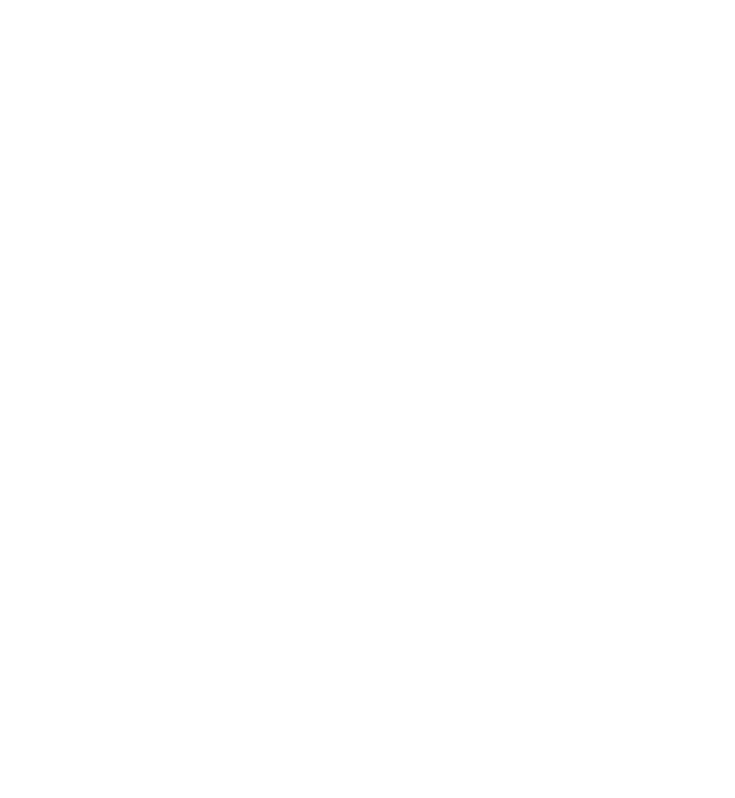
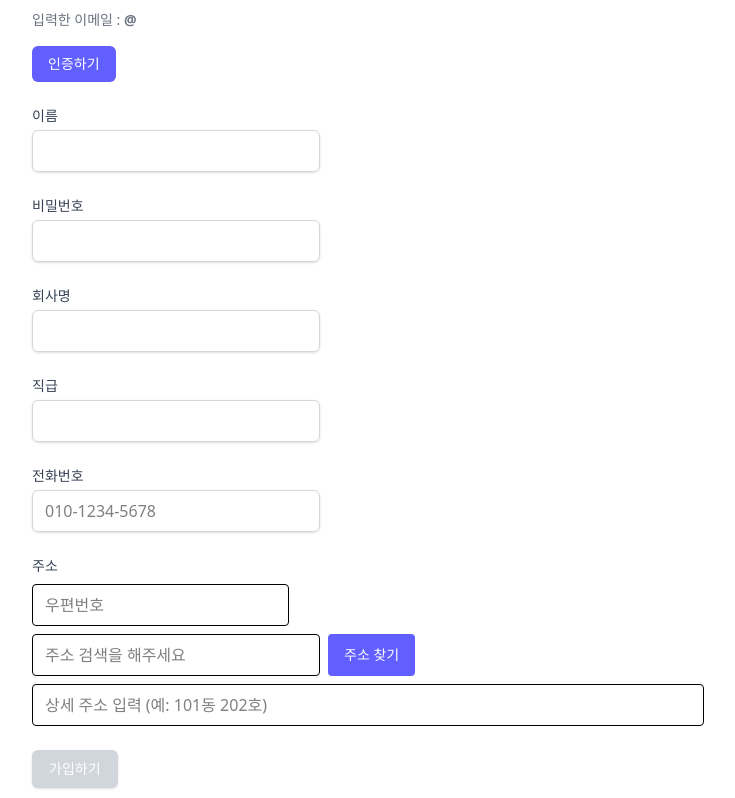
Before and after one commit to devRyan9025/dev-community-frontend, a React (Vite) app: page /register in a window 1280 px wide. Shown: the part 302-1100 px from the top of the page, without its empty margins (192-927 px from the left). Before the commit the page ends 800 px from the top, so only its background shows below. Built offline with nearby package versions, Linux system fonts and the light colour scheme; a web font is replaced by a local one.

Commit message:
Feat: 회원가입 구현

```diff
--- /dev/null
+++ b/src/api/DaumPostcodeScript.js
@@ -0,0 +1,6 @@
+export function loadDaumPostcodeScript(callback) {
+  const script = document.createElement('script');
+  script.src = '//t1.daumcdn.net/mapjsapi/bundle/postcode/prod/postcode.v2.js';
+  script.onload = callback;
+  document.body.appendChild(script);
+}
--- /dev/null
+++ b/src/components/common/AddressInput.jsx
@@ -0,0 +1,74 @@
+import { useEffect } from 'react';
+import { loadDaumPostcodeScript } from '../../api/DaumPostcodeScript';
+
+export default function AddressInput({
+  address,
+  setAddress,
+  detailAddress,
+  setDetailAddress,
+  postcode,
+  setPostcode,
+}) {
+  useEffect(() => {
+    loadDaumPostcodeScript(() => {
+      // 스크립트 로딩 완료
+    });
+  }, []);
+
+  const handleSearchAddress = () => {
+    new window.daum.Postcode({
+      oncomplete: function (data) {
+        let fullAddress = data.address;
+
+        if (data.addressType === 'R') {
+          if (data.bname) fullAddress += ` ${data.bname}`;
+          if (data.buildingName) fullAddress += `, ${data.buildingName}`;
+        }
+
+        setAddress(fullAddress);
+        setPostcode(data.zonecode); // ✅ 우편번호 저장
+      },
+    }).open();
+  };
+
+  return (
+    <div className='space-y-2'>
+      <label className='block text-sm font-medium text-gray-700'>주소</label>
+
+      {/* 우편번호 */}
+      <input
+        type='text'
+        value={postcode}
+        readOnly
+        placeholder='우편번호'
+        className='border px-3 py-2 rounded w-1xs'
+      />
+
+      {/* 주소 */}
+      <div className='flex space-x-2'>
+        <input
+          type='text'
+          readOnly
+          value={address}
+          placeholder='주소 검색을 해주세요'
+          className='border px-3 py-2 rounded w-2xs'
+        />
+        <button
+          type='button'
+          onClick={handleSearchAddress}
+          className='bg-indigo-500 text-white px-4 py-2 rounded text-sm'>
+          주소 찾기
+        </button>
+      </div>
+
+      {/* 상세 주소 */}
+      <input
+        type='text'
+        value={detailAddress}
+        onChange={(e) => setDetailAddress(e.target.value)}
+        placeholder='상세 주소 입력 (예: 101동 202호)'
+        className='border px-3 py-2 rounded w-2xl'
+      />
+    </div>
+  );
+}
--- a/src/pages/auth_page/Register.jsx
+++ b/src/pages/auth_page/Register.jsx
@@ -1,29 +1,114 @@
-import { useState } from 'react';
+import { useState, useEffect } from 'react';
 import { useNavigate } from 'react-router-dom';
 import axios from '../../api/axiosConfig';
+import CustomEmailInput from '../../components/common/CustomEmailInput';
+import AddressInput from '../../components/common/AddressInput';
+import formatPhoneNumber from '../../util/formatPhoneNumber';
 
-function Register() {
+export default function Register() {
   const [name, setName] = useState('');
   const [email, setEmail] = useState('');
   const [password, setPassword] = useState('');
-  const navigate = useNavigate();
+  const [company, setCompany] = useState('');
+  const [position, setPosition] = useState('');
+  const [phone, setPhone] = useState('');
+  const [postcode, setPostcode] = useState('');
+  const [address, setAddress] = useState('');
+  const [detailAddress, setDetailAddress] = useState('');
 
-  const handleRegister = async (e) => {
-    e.preventDefault(); // 새로고침 방지
+  // 이메일 관련 state
+  const [emailId, setEmailId] = useState('');
+  const [emailDomain, setEmailDomain] = useState('custom');
+  const [customDomain, setCustomDomain] = useState('');
+  const [isEmailVerified, setIsEmailVerified] = useState(false);
+
+  const nav = useNavigate();
+
+  // 쿼리 파라미터로 이메일 인증 결과 확인
+  useEffect(() => {
+    const checkVerifiedEmail = () => {
+      const verifiedEmail = localStorage.getItem('verifiedEmail');
+      if (verifiedEmail) {
+        setEmail(verifiedEmail);
+        setIsEmailVerified(true);
+
+        // 이메일 분해해서 상태 재설정
+        const [id, domain] = verifiedEmail.split('@');
+        setEmailId(id);
+        setCustomDomain('');
+        setEmailDomain(domain);
+
+        localStorage.removeItem('verifiedEmail'); // 한 번만 쓰고 삭제
+      }
+    };
+
+    checkVerifiedEmail();
+
+    // 🔥 storage 이벤트로 인증 상태 감지
+    const handleStorage = (e) => {
+      if (e.key === 'verifiedEmail') {
+        checkVerifiedEmail();
+      }
+    };
+
+    window.addEventListener('storage', handleStorage);
+    return () => window.removeEventListener('storage', handleStorage);
+  }, []);
+
+  // 이메일 인증 요청
+  const handleEmailVerification = async () => {
+    // 이메일 전체 조합
+    const getFullEmail = () => {
+      const domain = emailDomain === 'custom' ? customDomain : emailDomain;
+      return `${emailId}@${domain}`;
+    };
+
+    const fullEmail = getFullEmail();
+
+    // 이메일 정규식 (간단한 수준)
+    const emailRegex = /^[^\s@]+@[^\s@]+\.[^\s@]+$/;
+
+    if (!emailId || !fullEmail || !emailRegex.test(fullEmail)) {
+      alert('이메일을 정확히 입력해주세요.');
+      return;
+    }
+
+    try {
+      const res = await axios.post('/auth/request-email-verification', {
+        email: fullEmail,
+      });
+
+      alert(res.data.message || '이메일로 인증 링크를 보냈습니다.');
+      setEmail(fullEmail); // 백엔드에 전송할 email 상태도 여기서 세팅
+    } catch (err) {
+      alert(err.response?.data?.message || '이메일 인증 요청 실패');
+    }
+  };
+
+  // 회원가입 제출 폼
+  const submitForm = async () => {
+    if (!isEmailVerified) {
+      alert('이메일 인증을 완료해주세요.');
+      return;
+    }
 
     const data = new FormData();
     data.append('name', name);
     data.append('email', email);
     data.append('password', password);
+    data.append('company', company);
+    data.append('position', position);
+    data.append('phone', phone);
+    data.append('postcode', postcode);
+    data.append('address', address);
+    data.append('detailAddress', detailAddress);
 
     try {
-      const res = await axios.post('/auth/register', data, {
-        withCredentials: true,
-      });
+      const res = await axios.post('/auth/register', data);
 
       if (res.data.result === 'success') {
         alert('회원가입 성공!');
-        navigate('/login'); // 회원가입 후 로그인 페이지로 이동
+        nav('/login');
       } else {
         alert(res.data.message || '회원가입 실패');
       }
@@ -32,33 +117,147 @@
     }
   };
 
+  // 회원가입 요청
+  const handleRegister = async (e) => {
+    e.preventDefault(); // 새로고침 방지
+    submitForm();
+  };
+
   return (
-    <form onSubmit={handleRegister}>
-      <h2>회원가입</h2>
+    <div className='max-w-4xl mx-auto p-8 bg-white'>
+      <h2 className='text-lg font-semibold text-gray-900'>회원가입</h2>
+      <p className='mt-1 text-sm text-gray-600'>
+        아래의 가입 양식을 작성해주세요.
+      </p>
+
+      <form className='mt-6 space-y-6'>
+        <div className='grid grid-cols-1  gap-6'>
+          {/* 이메일 입력란 */}
+          <div>
+            <CustomEmailInput
+              isEmailVerified={isEmailVerified}
+              emailId={emailId}
+              setEmailId={setEmailId}
+              emailDomain={emailDomain}
+              setEmailDomain={setEmailDomain}
+              customDomain={customDomain}
+              setCustomDomain={setCustomDomain}
+            />
+
+            {/* 이메일 인증 버튼 */}
+            <button
+              type='button'
+              disabled={isEmailVerified}
+              onClick={handleEmailVerification}
+              className={`mt-4 px-4 py-2 text-sm rounded-md ${
+                isEmailVerified
+                  ? 'bg-gray-300 cursor-not-allowed'
+                  : 'bg-indigo-500 text-white'
+              }`}>
+              {isEmailVerified ? '인증완료' : '인증하기'}
+            </button>
+          </div>
+
+          {/* 이름 */}
+          <div>
+            <label
+              htmlFor='name'
+              className='block text-sm font-medium text-gray-700'>
+              이름
+            </label>
             <input
               type='text'
-        placeholder='이름'
+              name='name'
+              id='name'
               value={name}
               onChange={(e) => setName(e.target.value)}
               required
+              className='mt-1 block w-2xs border border-gray-300 rounded-md shadow-sm py-2 px-3 focus:ring-indigo-500 focus:border-indigo-500'
             />
-      <input
-        type='email'
-        placeholder='이메일'
-        value={email}
-        onChange={(e) => setEmail(e.target.value)}
-        required
-      />
+          </div>
+
+          {/* 비밀번호 */}
+          <div>
+            <label
+              htmlFor='password'
+              className='block text-sm font-medium text-gray-700'>
+              비밀번호
+            </label>
             <input
               type='password'
-        placeholder='비밀번호'
+              name='password'
+              id='password'
               value={password}
               onChange={(e) => setPassword(e.target.value)}
               required
+              className='mt-1 block w-2xs border border-gray-300 rounded-md shadow-sm py-2 px-3 focus:ring-indigo-500 focus:border-indigo-500'
             />
-      <button type='submit'>회원가입</button>
+          </div>
+
+          {/* 회사명 */}
+          <div>
+            <label className='block text-sm font-medium text-gray-700'>
+              회사명
+            </label>
+            <input
+              type='text'
+              value={company}
+              onChange={(e) => setCompany(e.target.value)}
+              className='mt-1 block w-2xs border border-gray-300 rounded-md shadow-sm py-2 px-3 focus:ring-indigo-500 focus:border-indigo-500'
+            />
+          </div>
+
+          {/* 직급 */}
+          <div>
+            <label className='block text-sm font-medium text-gray-700'>
+              직급
+            </label>
+            <input
+              type='text'
+              value={position}
+              onChange={(e) => setPosition(e.target.value)}
+              className='mt-1 block w-2xs border border-gray-300 rounded-md shadow-sm py-2 px-3 focus:ring-indigo-500 focus:border-indigo-500'
+            />
+          </div>
+
+          {/* 전화번호 */}
+          <div>
+            <label className='block text-sm font-medium text-gray-700'>
+              전화번호
+            </label>
+            <input
+              type='tel'
+              value={phone}
+              onChange={(e) => setPhone(formatPhoneNumber(e.target.value))}
+              placeholder='010-1234-5678'
+              className='mt-1 block w-2xs border border-gray-300 rounded-md shadow-sm py-2 px-3 focus:ring-indigo-500 focus:border-indigo-500'
+            />
+          </div>
+
+          {/* 회사 주소 */}
+          <AddressInput
+            address={address}
+            setAddress={setAddress}
+            detailAddress={detailAddress}
+            setDetailAddress={setDetailAddress}
+            postcode={postcode}
+            setPostcode={setPostcode}
+          />
+        </div>
+
+        {/* 가입 버튼 */}
+        <button
+          type='submit'
+          onClick={handleRegister}
+          disabled={!isEmailVerified}
+          className={`inline-flex justify-center py-2 px-4 border border-transparent shadow-sm text-sm font-medium rounded-md text-white ${
+            isEmailVerified
+              ? 'bg-black hover:bg-gray-900'
+              : 'bg-gray-300 cursor-not-allowed'
+          }`}>
+          가입하기
+        </button>
       </form>
+    </div>
   );
 }
-
-export default Register;
--- /dev/null
+++ b/src/util/formatPhoneNumber.js
@@ -0,0 +1,12 @@
+// 자동 하이픈 포맷팅 함수
+export default function formatPhoneNumber(value) {
+  const onlyNums = value.replace(/[^\d]/g, '');
+
+  if (onlyNums.length < 4) return onlyNums;
+  if (onlyNums.length < 8)
+    return `${onlyNums.slice(0, 3)}-${onlyNums.slice(3)}`;
+  return `${onlyNums.slice(0, 3)}-${onlyNums.slice(3, 7)}-${onlyNums.slice(
+    7,
+    11
+  )}`;
+}
```
Lines whose indentation alone changed are shown as unchanged.
